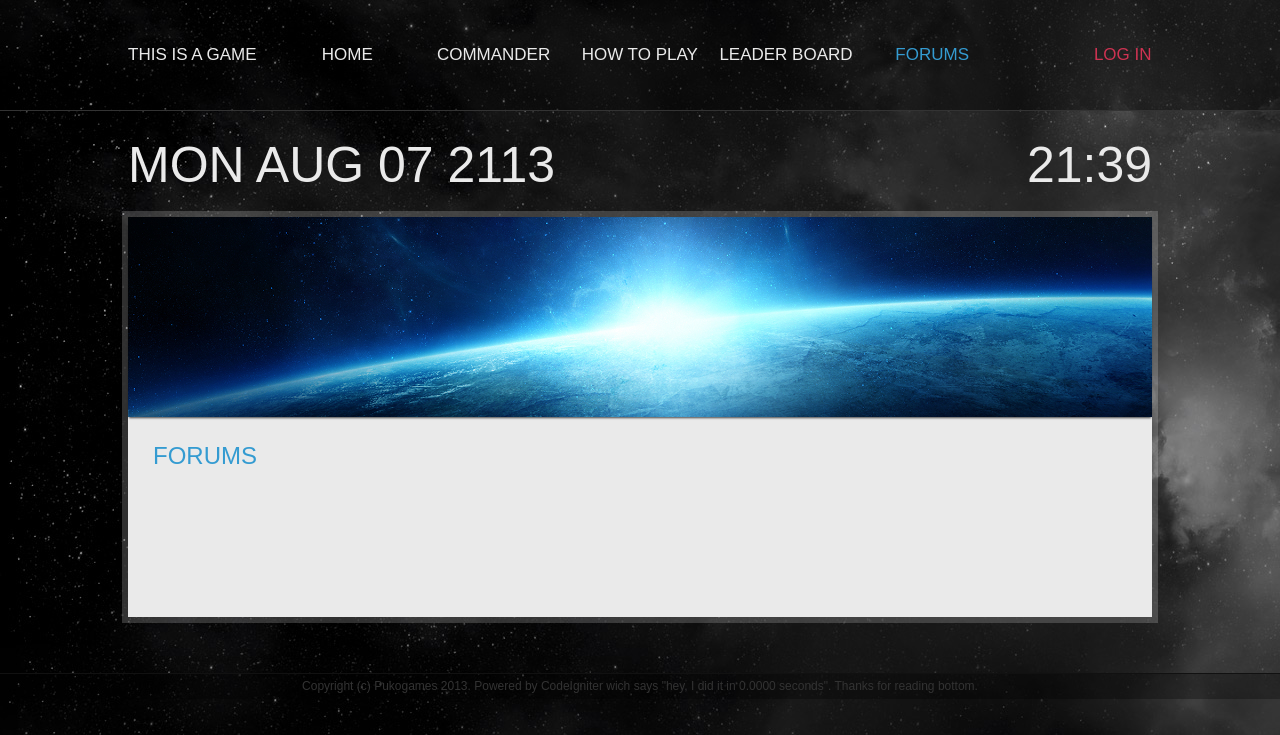
After one commit to PuKoren/open-cluster, a CodeIgniter app: page /pages/forums in a window 1280 px wide. The commit adds this page. Shown: the top 735 px of the page. Run offline with CodeIgniter, Linux system fonts and the light colour scheme; some libraries are stand-ins or nearby versions.

Commit message:
All links done in menu + rwx modified on files + css tweaks

```diff
--- a/application/config/config.php
+++ b/application/config/config.php
@@ -14,7 +14,7 @@
 | path to your installation.
 |
 */
-$config['base_url']	= 'http://localhost:81/game/';
+$config['base_url']	= 'http://thisisagame.lo';
 
 /*
 |--------------------------------------------------------------------------
--- /dev/null
+++ b/application/views/pages/forums.php
@@ -0,0 +1,4 @@
+<img class="header" src="<?php echo site_url();?>/resources/img/planet.png"></img>
+<div class="content">
+	<h1>Forums</h1>
+</div>
--- /dev/null
+++ b/application/views/pages/leaderboard.php
@@ -0,0 +1,4 @@
+<img class="header" src="<?php echo site_url();?>/resources/img/planet.png"></img>
+<div class="content">
+	<h1>Leaderboard</h1>
+</div>
--- /dev/null
+++ b/application/views/pages/tutorial.php
@@ -0,0 +1,4 @@
+<img class="header" src="<?php echo site_url();?>/resources/img/planet.png"></img>
+<div class="content">
+	<h1>How to Play </h1>
+</div>
--- a/application/views/templates/header.php
+++ b/application/views/templates/header.php
@@ -14,10 +14,10 @@
 			<ul>
 				<li><a href="<?php echo site_url();?>">This is a Game</a></li>
 				<li><a class="<?php echo ($selected == 'home')?'selected':''; ?>" href="<?php echo site_url();?>">Home</a></li>
-				<li><a class="<?php echo ($selected == 'game')?'selected':''; ?>" href="<?php echo site_url('play');?>">Game</a></li>
-				<li><a class="" href="">How to Play</a></li>
-				<li><a class="" href="">Leader Board</a></li>
-				<li><a class="" href="">Forums</a></li>
+				<li><a class="<?php echo ($selected == 'game')?'selected':''; ?>" href="<?php echo site_url('play');?>">Commander</a></li>
+				<li><a class="<?php echo ($selected == 'tutorial')?'selected':''; ?>" href="<?php echo site_url('pages/tutorial');?>">How to play</a></li>
+				<li><a class="<?php echo ($selected == 'leaderboard')?'selected':''; ?>" href="<?php echo site_url('pages/leaderboard');?>">Leader board</a></li>
+				<li><a class="<?php echo ($selected == 'forums')?'selected':''; ?>" href="<?php echo site_url('pages/forums');?>">Forums</a></li>
 				<li><a class="connect" href="">Log In</a></li>
 			</ul>
 		</div>
--- a/css/default.css
+++ b/css/default.css
@@ -62,7 +62,7 @@ a{
 }
 
 .menu .menuItems ul li{
-	width: 14.28%;
+	min-width: 14.28%;
 	display:block;
 	float: left;
 }
```
Also changed, not shown: application/controllers/play.php (+9 -7 lines).
